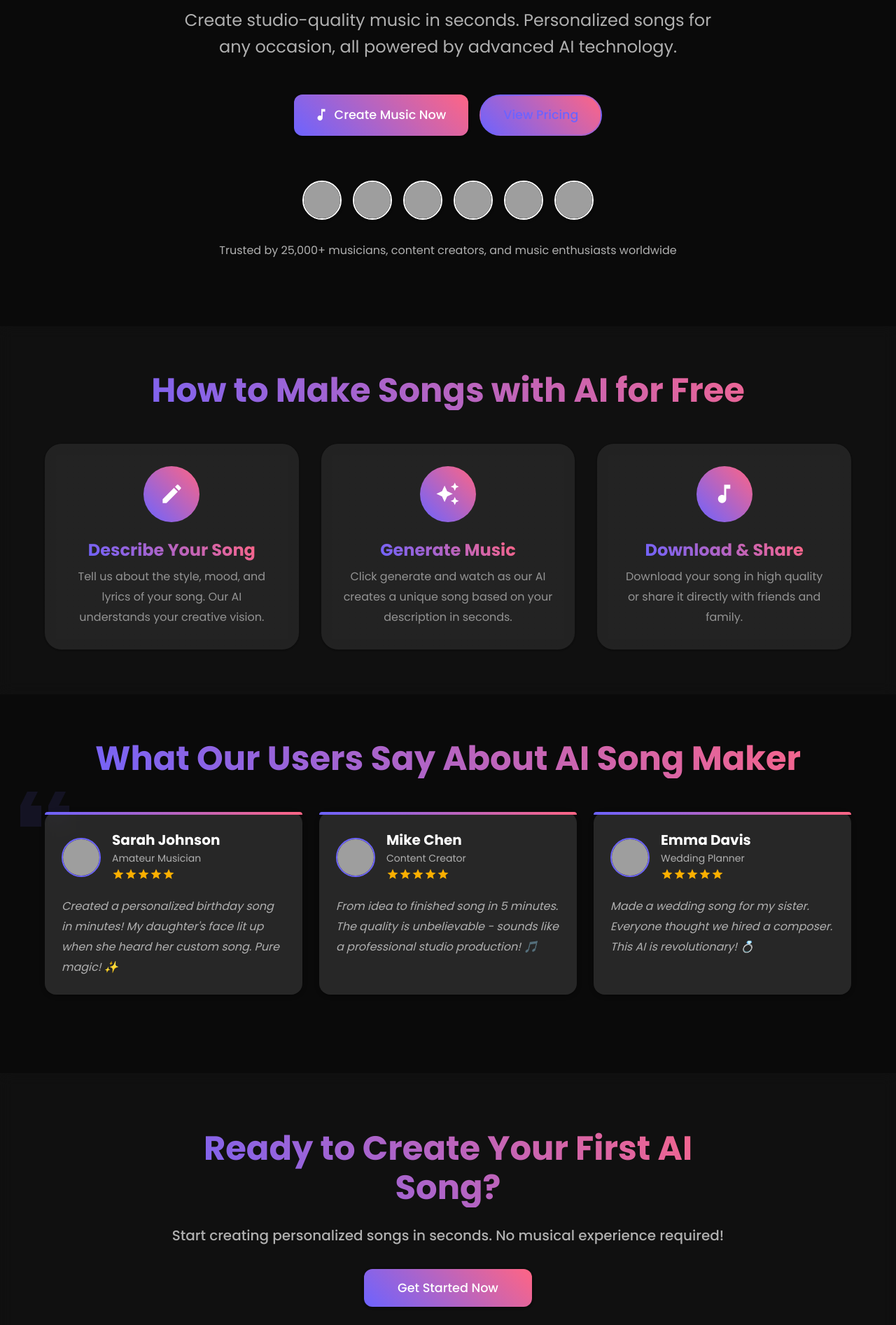
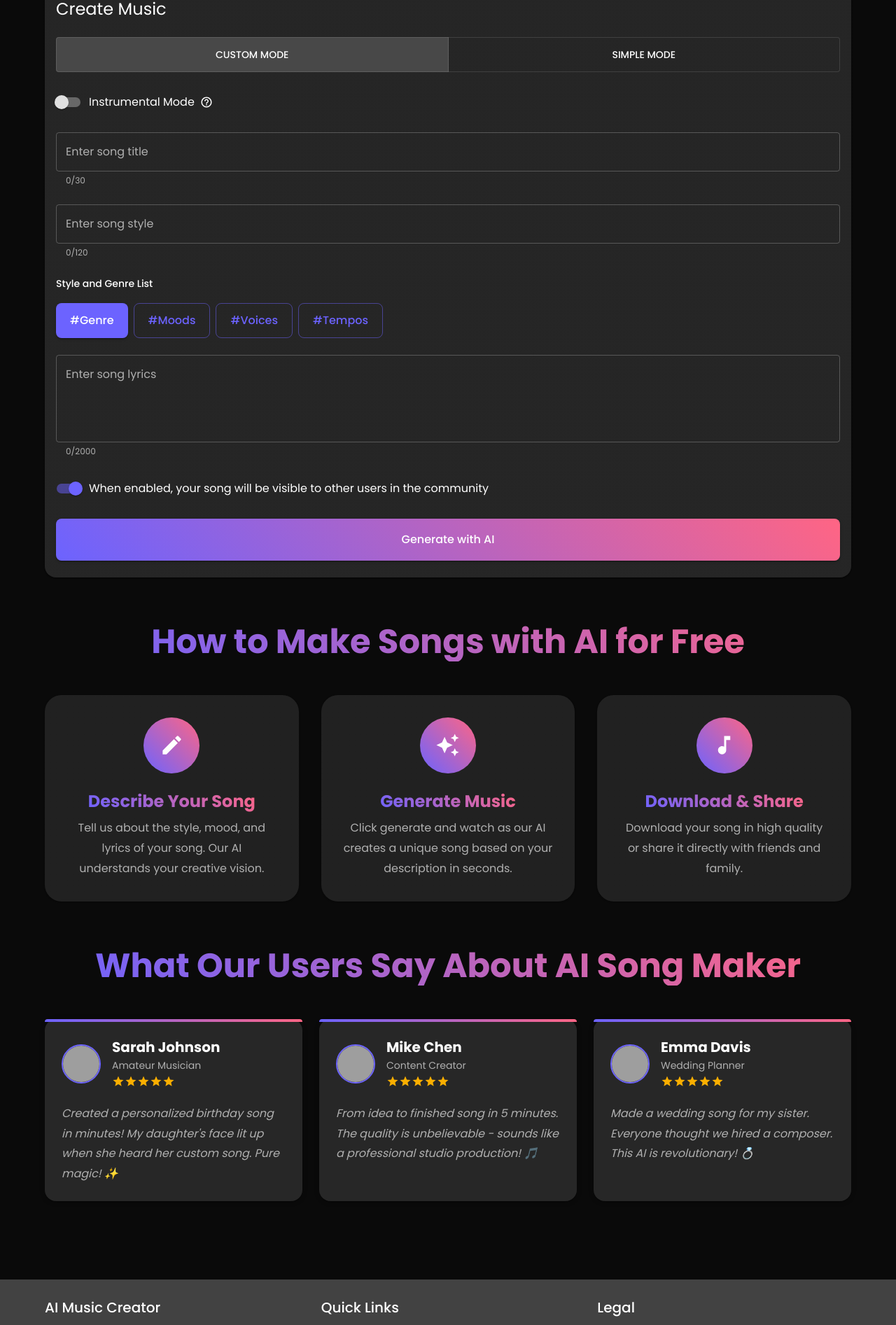
Before and after one commit to JANETCHEN1217/ai-music-creator, a React (Create React App) app: page /home in a window 1280 px wide. Shown: the part 359-2252 px from the top of the page at 70% size. Built offline with nearby package versions, Linux system fonts and the light colour scheme; grey boxes are pictures that could not be loaded; a web font is replaced by a local one.

Commit message:
Update Home page layout: Move music creation interface below title and trust badges

```diff
--- a/src/pages/Home.js
+++ b/src/pages/Home.js
@@ -1,27 +1,39 @@
-import React from 'react';
+import React, { useState, useEffect } from 'react';
 import {
   Box,
   Container,
   Typography,
-  Grid,
+  TextField,
+  Button,
+  ToggleButtonGroup,
+  ToggleButton,
   Card,
   CardContent,
+  Stack,
+  Switch,
+  FormControlLabel,
+  Tooltip,
+  IconButton,
+  CircularProgress,
+  Alert,
+  Grid,
   Avatar,
   Paper,
-  Button,
-  Stack,
   Rating,
 } from '@mui/material';
 import { useNavigate } from 'react-router-dom';
 import MusicNoteIcon from '@mui/icons-material/MusicNote';
 import EditIcon from '@mui/icons-material/Edit';
 import AutoAwesomeIcon from '@mui/icons-material/AutoAwesome';
+import HelpOutlineIcon from '@mui/icons-material/HelpOutline';
 import FormatQuoteIcon from '@mui/icons-material/FormatQuote';
 import { alpha } from '@mui/material/styles';
 import { useTheme } from '@mui/material/styles';
 import { styled } from '@mui/material/styles';
+import { useUser } from '../contexts/UserContext';
+import MusicService from '../services/musicService';
 
-// AI-generated avatar URLs (replace with actual AI-generated avatars)
+// AI-generated avatar URLs
 const avatars = [
   'https://api.dicebear.com/7.x/avataaars/svg?seed=Felix',
   'https://api.dicebear.com/7.x/avataaars/svg?seed=Anita',
@@ -82,20 +94,17 @@ const StyledIconBox = styled(Box)(({ theme }) => ({
   },
 }));
 
-const StyledButton = styled(Button)(({ theme }) => ({
-  borderRadius: 12,
-  padding: '12px 32px',
-  fontSize: '1.1rem',
-  background: `linear-gradient(45deg, ${theme.palette.primary.main}, ${theme.palette.secondary.main})`,
-  transition: 'all 0.3s ease',
-  '&:hover': {
-    transform: 'scale(1.05)',
-  },
-}));
-
 const Home = () => {
   const navigate = useNavigate();
   const theme = useTheme();
+  const { user } = useUser();
+  const [mode, setMode] = useState('custom');
+  const [isInstrumental, setIsInstrumental] = useState(false);
+  const [songTitle, setSongTitle] = useState('');
+  const [songStyle, setSongStyle] = useState('');
+  const [songLyrics, setSongLyrics] = useState('');
+  const [loading, setLoading] = useState(false);
+  const [error, setError] = useState(null);
 
   const testimonials = [
     {
@@ -116,154 +125,60 @@ const Home = () => {
       avatar: "https://this-person-does-not-exist.com/img/avatar-gen1197cdf5d2d4a16a90c2a986c85e6ee0.jpg",
       text: "Made a wedding song for my sister. Everyone thought we hired a composer. This AI is revolutionary! 💍"
     }
-  ].map((review, index) => (
-    <Grid item xs={12} md={4} key={index}>
-      <Paper
-        elevation={3}
-        sx={{
-          p: 3,
-          height: '100%',
-          position: 'relative',
-          borderRadius: 4,
-          backgroundColor: alpha(theme.palette.background.paper, 0.8),
-          backdropFilter: 'blur(10px)',
-          transition: 'all 0.3s ease',
-          '&:hover': {
-            transform: 'translateY(-8px)',
-            boxShadow: theme.shadows[8],
-          },
-          '&:before': {
-            content: '""',
-            position: 'absolute',
-            top: 0,
-            left: 0,
-            right: 0,
-            height: 4,
-            borderRadius: '4px 4px 0 0',
+  ];
+
+  const handleGenerateMusic = async () => {
+    if (!user) {
+      setError('Please sign in to generate music');
+      return;
+    }
+    setLoading(true);
+    setError(null);
+    try {
+      // Call music generation service
+      await MusicService.generateTrack({
+        mode,
+        title: songTitle,
+        style: songStyle,
+        lyrics: songLyrics,
+        isInstrumental
+      });
+    } catch (err) {
+      setError(err.message);
+    } finally {
+      setLoading(false);
+    }
+  };
+
+  return (
+    <Box sx={{ bgcolor: 'background.default', minHeight: '100vh', pt: 4, pb: 6 }}>
+      <Container maxWidth="lg">
+        {/* Title and Trust Indicators */}
+        <Typography
+          variant="h1"
+          align="center"
+          gutterBottom
+          sx={{
+            fontSize: { xs: '2.5rem', md: '4rem' },
+            fontWeight: 900,
+            mb: 4,
             background: 'linear-gradient(45deg, #6C63FF, #FF6584)',
-          },
-        }}
-      >
-        <Box sx={{ display: 'flex', alignItems: 'center', mb: 2 }}>
-          <Avatar
-            src={review.avatar}
-            sx={{
-              width: 56,
-              height: 56,
-              mr: 2,
-              border: '2px solid',
-              borderColor: 'primary.main'
-            }}
-          />
-          <Box>
-            <Typography variant="h6" sx={{ fontWeight: 600 }}>
-              {review.name}
-            </Typography>
-            <Typography variant="body2" color="text.secondary">
-              {review.role}
-            </Typography>
-            <Rating value={5} readOnly size="small" sx={{ mt: 0.5 }} />
-          </Box>
-        </Box>
-        <Typography
-          variant="body1"
-          sx={{
-            color: 'text.secondary',
-            lineHeight: 1.8,
-            fontStyle: 'italic'
+            WebkitBackgroundClip: 'text',
+            WebkitTextFillColor: 'transparent',
           }}
         >
-          {review.text}
+          Professional AI Song Generator
         </Typography>
-      </Paper>
-    </Grid>
-  ));
 
-  return (
-    <Box sx={{
-      bgcolor: 'background.default',
-      minHeight: '100vh',
-    }}>
-      {/* Hero Section */}
-      <Box
-        sx={{
-          pt: { xs: 8, md: 12 },
-          pb: { xs: 8, md: 12 },
-          textAlign: 'center',
-          position: 'relative',
-          overflow: 'hidden',
-        }}
-      >
-        <Container>
-          <Typography
-            variant="h1"
-            gutterBottom
-            sx={{
-              fontSize: { xs: '2.5rem', md: '4rem', lg: '5rem' },
-              fontWeight: 900,
-              lineHeight: 1.1,
-              mb: 4,
-              background: 'linear-gradient(45deg, #6C63FF, #FF6584)',
-              WebkitBackgroundClip: 'text',
-              WebkitTextFillColor: 'transparent',
-            }}
-          >
-            Professional AI Song Generator
-          </Typography>
-
-          <Typography
-            variant="h5"
-            sx={{
-              maxWidth: 800,
-              mx: 'auto',
-              mb: 6,
-              color: 'text.secondary',
-              lineHeight: 1.6,
-              fontWeight: 400,
-            }}
-          >
-            Create studio-quality music in seconds. Personalized songs for any occasion, all powered by advanced AI technology.
-          </Typography>
-
-          <Stack
-            direction={{ xs: 'column', sm: 'row' }}
-            spacing={2}
-            justifyContent="center"
-            sx={{ mb: 8 }}
-          >
-            <StyledButton
-              variant="contained"
-              size="large"
-              onClick={() => navigate('/create')}
-              startIcon={<MusicNoteIcon />}
-            >
-              Create Music Now
-            </StyledButton>
-            <StyledButton
-              variant="outlined"
-              size="large"
-              onClick={() => navigate('/pricing')}
-              sx={{
-                borderRadius: 12,
-                padding: '12px 32px',
-                fontSize: '1.1rem',
-                borderWidth: 2,
-                '&:hover': {
-                  borderWidth: 2,
-                },
-              }}
-            >
-              View Pricing
-            </StyledButton>
-          </Stack>
-
+        {/* Trust Badges */}
+        <Box sx={{ textAlign: 'center', mb: 6 }}>
           <Box
             sx={{
               display: 'flex',
               justifyContent: 'center',
               flexWrap: 'wrap',
               gap: 2,
-              mb: 4,
+              mb: 2,
             }}
           >
             {avatars.map((avatar, index) => (
@@ -271,8 +186,8 @@ const Home = () => {
                 key={index}
                 src={avatar}
                 sx={{
-                  width: 56,
-                  height: 56,
+                  width: 48,
+                  height: 48,
                   border: '2px solid white',
                   boxShadow: 2,
                   transition: 'all 0.3s ease',
@@ -283,22 +198,141 @@ const Home = () => {
               />
             ))}
           </Box>
-
           <Typography variant="body1" color="text.secondary">
             Trusted by 25,000+ musicians, content creators, and music enthusiasts worldwide
           </Typography>
-        </Container>
-      </Box>
+        </Box>
 
-      {/* How to Make Songs Section */}
-      <Box
-        sx={{
-          py: 8,
-          bgcolor: alpha(theme.palette.background.paper, 0.4),
-          backdropFilter: 'blur(10px)',
-        }}
-      >
-        <Container maxWidth="lg">
+        {/* Music Creation Interface */}
+        <Card sx={{ mb: 8, bgcolor: 'background.paper', borderRadius: 4 }}>
+          <CardContent>
+            <Typography variant="h5" gutterBottom sx={{ mb: 3 }}>
+              Create Music
+            </Typography>
+
+            <ToggleButtonGroup
+              value={mode}
+              exclusive
+              onChange={(e, newMode) => newMode && setMode(newMode)}
+              fullWidth
+              sx={{ mb: 3 }}
+            >
+              <ToggleButton value="custom" sx={{ py: 1.5 }}>
+                CUSTOM MODE
+              </ToggleButton>
+              <ToggleButton value="simple" sx={{ py: 1.5 }}>
+                SIMPLE MODE
+              </ToggleButton>
+            </ToggleButtonGroup>
+
+            <FormControlLabel
+              control={
+                <Switch
+                  checked={isInstrumental}
+                  onChange={(e) => setIsInstrumental(e.target.checked)}
+                />
+              }
+              label={
+                <Box sx={{ display: 'flex', alignItems: 'center', gap: 1 }}>
+                  <span>Instrumental Mode</span>
+                  <Tooltip title="Create music without lyrics">
+                    <HelpOutlineIcon sx={{ fontSize: 18 }} />
+                  </Tooltip>
+                </Box>
+              }
+              sx={{ mb: 3 }}
+            />
+
+            <TextField
+              fullWidth
+              label="Enter song title"
+              value={songTitle}
+              onChange={(e) => setSongTitle(e.target.value)}
+              variant="outlined"
+              sx={{ mb: 3 }}
+              inputProps={{ maxLength: 30 }}
+              helperText={`${songTitle.length}/30`}
+            />
+
+            <TextField
+              fullWidth
+              label="Enter song style"
+              value={songStyle}
+              onChange={(e) => setSongStyle(e.target.value)}
+              variant="outlined"
+              sx={{ mb: 3 }}
+              inputProps={{ maxLength: 120 }}
+              helperText={`${songStyle.length}/120`}
+            />
+
+            <Typography variant="subtitle2" sx={{ mb: 2 }}>
+              Style and Genre List
+            </Typography>
+
+            <Box sx={{ mb: 3 }}>
+              <Stack direction="row" spacing={1} sx={{ mb: 2 }}>
+                <Button variant="contained" color="primary">#Genre</Button>
+                <Button variant="outlined">#Moods</Button>
+                <Button variant="outlined">#Voices</Button>
+                <Button variant="outlined">#Tempos</Button>
+              </Stack>
+            </Box>
+
+            {!isInstrumental && (
+              <TextField
+                fullWidth
+                label="Enter song lyrics"
+                value={songLyrics}
+                onChange={(e) => setSongLyrics(e.target.value)}
+                variant="outlined"
+                multiline
+                rows={4}
+                sx={{ mb: 3 }}
+                inputProps={{ maxLength: 2000 }}
+                helperText={`${songLyrics.length}/2000`}
+              />
+            )}
+
+            <FormControlLabel
+              control={<Switch defaultChecked />}
+              label="When enabled, your song will be visible to other users in the community"
+              sx={{ mb: 3 }}
+            />
+
+            {error && (
+              <Alert severity="error" sx={{ mb: 3 }}>
+                {error}
+              </Alert>
+            )}
+
+            <Button
+              variant="contained"
+              fullWidth
+              size="large"
+              onClick={handleGenerateMusic}
+              disabled={loading}
+              sx={{
+                py: 2,
+                background: 'linear-gradient(45deg, #6C63FF, #FF6584)',
+                '&:hover': {
+                  background: 'linear-gradient(45deg, #5952d5, #ff4f73)',
+                },
+              }}
+            >
+              {loading ? (
+                <Box sx={{ display: 'flex', alignItems: 'center' }}>
+                  <CircularProgress size={24} color="inherit" sx={{ mr: 1 }} />
+                  Generating...
+                </Box>
+              ) : (
+                'Generate with AI'
+              )}
+            </Button>
+          </CardContent>
+        </Card>
+
+        {/* How to Make Songs Section */}
+        <Box sx={{ mb: 8 }}>
           <Typography
             variant="h3"
             align="center"
@@ -335,10 +369,7 @@ const Home = () => {
                   </Typography>
                   <Typography
                     color="text.secondary"
-                    sx={{
-                      lineHeight: 1.8,
-                      opacity: 0.8
-                    }}
+                    sx={{ lineHeight: 1.8 }}
                   >
                     {step.description}
                   </Typography>
@@ -346,12 +377,10 @@ const Home = () => {
               </Grid>
             ))}
           </Grid>
-        </Container>
-      </Box>
+        </Box>
 
-      {/* Testimonials Section */}
-      <Box sx={{ py: 8 }}>
-        <Container maxWidth="lg">
+        {/* Testimonials Section */}
+        <Box sx={{ mb: 8 }}>
           <Typography
             variant="h3"
             align="center"
@@ -367,74 +396,72 @@ const Home = () => {
             What Our Users Say About AI Song Maker
           </Typography>
 
-          <Box sx={{ position: 'relative', mb: 6 }}>
-            <FormatQuoteIcon
-              sx={{
-                position: 'absolute',
-                top: -40,
-                left: { xs: 0, md: -60 },
-                fontSize: 120,
-                color: 'primary.main',
-                opacity: 0.1,
-                transform: 'rotate(180deg)',
-              }}
-            />
-
-            <Grid container spacing={3}>
-              {testimonials}
-            </Grid>
-          </Box>
-        </Container>
-      </Box>
-
-      {/* CTA Section */}
-      <Box
-        sx={{
-          py: 10,
-          textAlign: 'center',
-          position: 'relative',
-          overflow: 'hidden',
-          bgcolor: alpha(theme.palette.background.paper, 0.4),
-          backdropFilter: 'blur(10px)',
-        }}
-      >
-        <Container maxWidth="md">
-          <Typography
-            variant="h3"
-            gutterBottom
-            sx={{
-              fontWeight: 700,
-              mb: 3,
-              background: 'linear-gradient(45deg, #6C63FF, #FF6584)',
-              WebkitBackgroundClip: 'text',
-              WebkitTextFillColor: 'transparent',
-            }}
-          >
-            Ready to Create Your First AI Song?
-          </Typography>
-
-          <Typography
-            variant="h6"
-            sx={{
-              mb: 4,
-              maxWidth: 800,
-              mx: 'auto',
-              color: 'text.secondary',
-            }}
-          >
-            Start creating personalized songs in seconds. No musical experience required!
-          </Typography>
-
-          <StyledButton
-            variant="contained"
-            size="large"
-            onClick={() => navigate('/create')}
-            sx={{ px: 6, py: 1.5 }}
-          >
-            Get Started Now
-          </StyledButton>
-        </Container>
-      </Box>
+          <Grid container spacing={3}>
+            {testimonials.map((review, index) => (
+              <Grid item xs={12} md={4} key={index}>
+                <Paper
+                  elevation={3}
+                  sx={{
+                    p: 3,
+                    height: '100%',
+                    position: 'relative',
+                    borderRadius: 4,
+                    backgroundColor: alpha(theme.palette.background.paper, 0.8),
+                    backdropFilter: 'blur(10px)',
+                    transition: 'all 0.3s ease',
+                    '&:hover': {
+                      transform: 'translateY(-8px)',
+                      boxShadow: theme.shadows[8],
+                    },
+                    '&:before': {
+                      content: '""',
+                      position: 'absolute',
+                      top: 0,
+                      left: 0,
+                      right: 0,
+                      height: 4,
+                      borderRadius: '4px 4px 0 0',
+                      background: 'linear-gradient(45deg, #6C63FF, #FF6584)',
+                    },
+                  }}
+                >
+                  <Box sx={{ display: 'flex', alignItems: 'center', mb: 2 }}>
+                    <Avatar
+                      src={review.avatar}
+                      sx={{
+                        width: 56,
+                        height: 56,
+                        mr: 2,
+                        border: '2px solid',
+                        borderColor: 'primary.main'
+                      }}
+                    />
+                    <Box>
+                      <Typography variant="h6" sx={{ fontWeight: 600 }}>
+                        {review.name}
+                      </Typography>
+                      <Typography variant="body2" color="text.secondary">
+                        {review.role}
+                      </Typography>
+                      <Rating value={5} readOnly size="small" sx={{ mt: 0.5 }} />
+                    </Box>
+                  </Box>
+                  <Typography
+                    variant="body1"
+                    sx={{
+                      color: 'text.secondary',
+                      lineHeight: 1.8,
+                      fontStyle: 'italic'
+                    }}
+                  >
+                    {review.text}
+                  </Typography>
+                </Paper>
+              </Grid>
+            ))}
+          </Grid>
+        </Box>
+      </Container>
     </Box>
   );
 };
```
